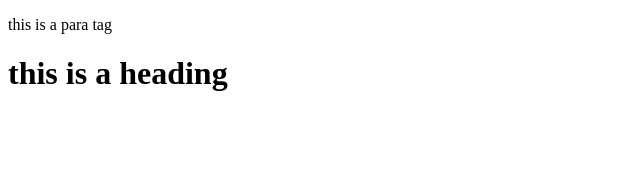
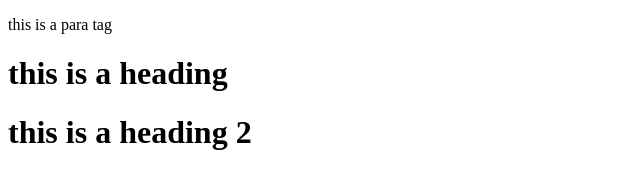
Before and after one commit to hanzala-89/NewRepo1, a plain HTML site: page index.html in a window 1280 px wide. Shown: the whole page, without its empty margins (0-640 px from the left). Drawn offline with Linux system fonts and the light colour scheme.

Commit message:
added heading 2

```diff
--- a/index.html
+++ b/index.html
@@ -7,6 +7,7 @@
 </head>
 <body>
     <p>this is a para tag</p>
-    <h1>this is a heading</h
+    <h1>this is a heading</h1>
+    <h1>this is a heading 2</h2>
 </body>
 </html>
```
